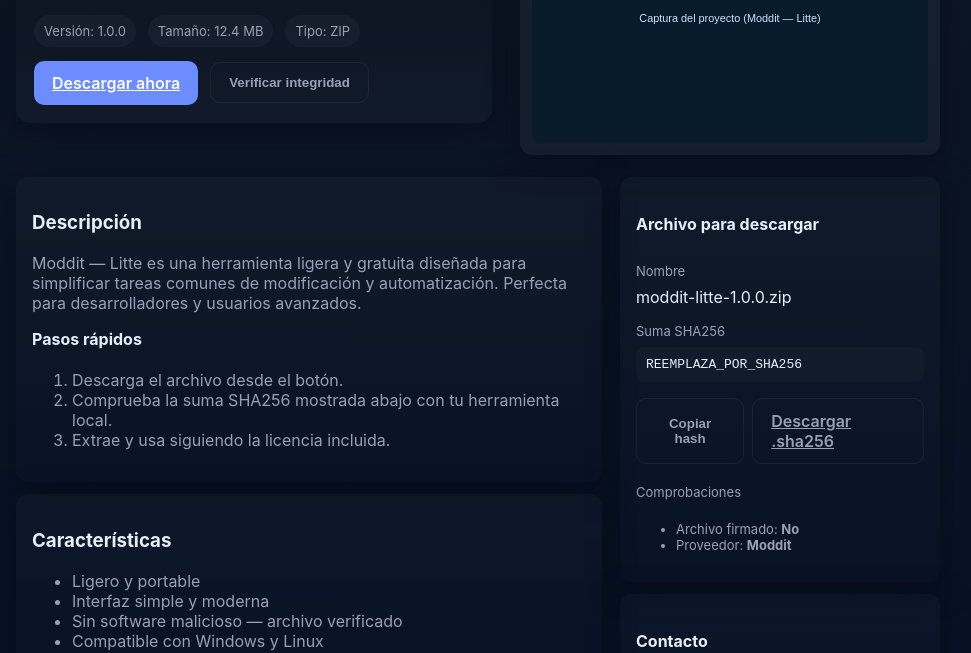
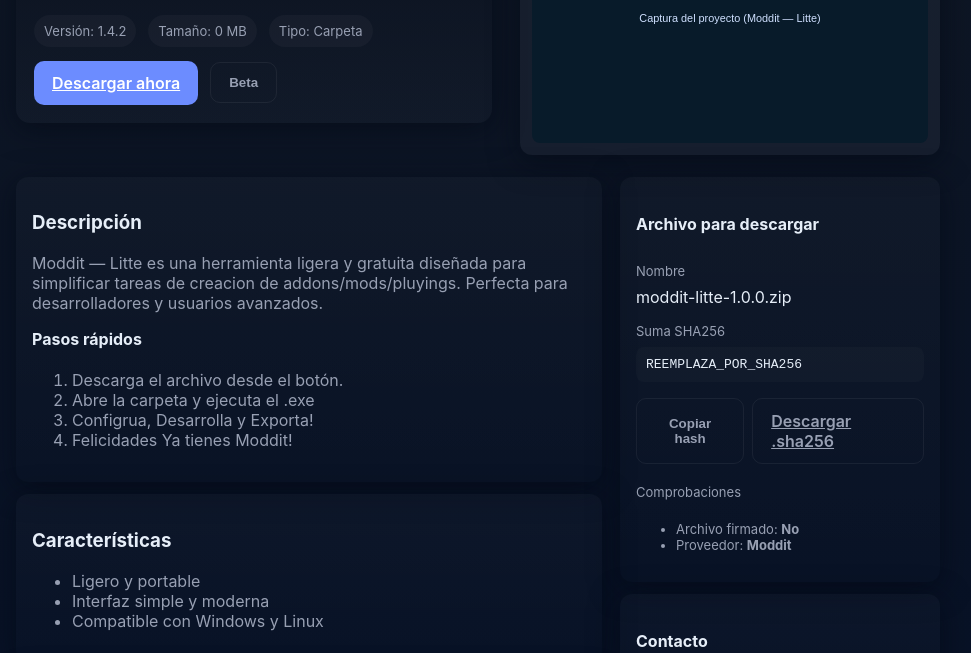
Before and after one commit to Mast3rrsito/moddit, a plain HTML site: page index.html in a window 1280 px wide. Shown: the part 181-834 px from the top of the page, without its empty margins (162-1133 px from the left). Drawn offline with Linux system fonts and the light colour scheme; no server answers.

Commit message:
Update index.html

```diff
--- a/index.html
+++ b/index.html
@@ -56,14 +56,14 @@
         <p>Descarga la versión official de Moddit — Litte.</p>
 
         <div class="meta">
-          <span class="pill">Versión: 1.0.0</span>
-          <span class="pill">Tamaño: 12.4 MB</span>
-          <span class="pill">Tipo: ZIP</span>
+          <span class="pill">Versión: 1.4.2</span>
+          <span class="pill">Tamaño: 0 MB</span>
+          <span class="pill">Tipo: Carpeta</span>
         </div>
 
         <div style="margin-top:14px" class="cta">
           <a id="downloadLink" class="btn" href="#">Descargar ahora</a>
-          <button id="verifyBtn" class="btn secondary">Verificar integridad</button>
+          <button id="verifyBtn" class="btn secondary">Beta</button>
         </div>
       </div>
 
@@ -76,13 +76,14 @@
       <div>
         <div class="box card">
           <h3>Descripción</h3>
-          <p style="color:var(--muted)">Moddit — Litte es una herramienta ligera y gratuita diseñada para simplificar tareas comunes de modificación y automatización. Perfecta para desarrolladores y usuarios avanzados.</p>
+          <p style="color:var(--muted)">Moddit — Litte es una herramienta ligera y gratuita diseñada para simplificar tareas de creacion de addons/mods/pluyings. Perfecta para desarrolladores y usuarios avanzados.</p>
 
           <h4 style="margin-top:12px">Pasos rápidos</h4>
           <ol style="color:var(--muted)">
             <li>Descarga el archivo desde el botón.</li>
-            <li>Comprueba la suma SHA256 mostrada abajo con tu herramienta local.</li>
-            <li>Extrae y usa siguiendo la licencia incluida.</li>
+            <li>Abre la carpeta y ejecuta el .exe</li>
+            <li>Configrua, Desarrolla y Exporta!</li>
+            <li>Felicidades Ya tienes Moddit!</li>
           </ol>
         </div>
 
@@ -91,7 +92,6 @@
           <ul style="color:var(--muted)">
             <li>Ligero y portable</li>
             <li>Interfaz simple y moderna</li>
-            <li>Sin software malicioso — archivo verificado</li>
             <li>Compatible con Windows y Linux</li>
           </ul>
         </div>
```
